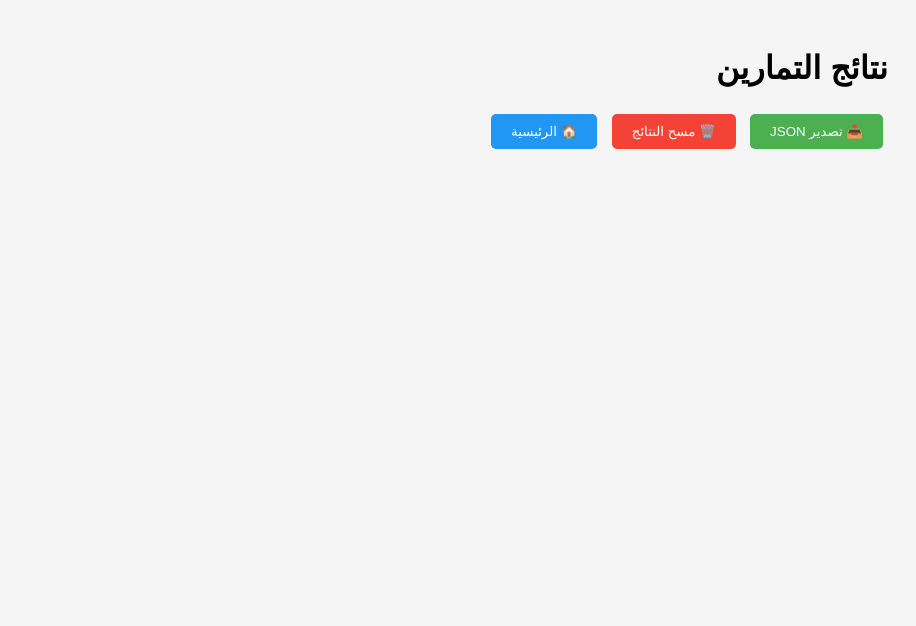
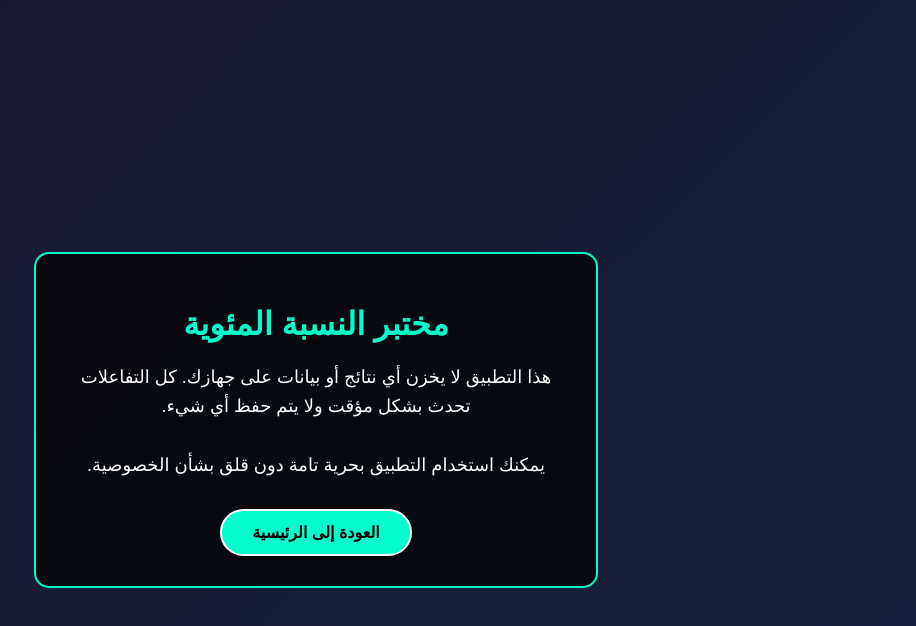
Before and after one commit to Zaen1993/Percentage-Lab, an Electron app: page export-results.html in a window 1200 px wide. Shown: the whole page, without its empty margins (284-1200 px from the left). Drawn offline with Linux system fonts and the light colour scheme.

Commit message:
Update export-results.html

```diff
--- a/export-results.html
+++ b/export-results.html
@@ -2,62 +2,67 @@
 <html lang="ar" dir="rtl">
 <head>
     <meta charset="UTF-8">
-    <title>تصدير النتائج</title>
-    <script src="save-results.js"></script>
+    <meta name="viewport" content="width=device-width, initial-scale=1.0">
+    <title>مختبر النسبة المئوية</title>
     <style>
-        body { font-family: Arial; padding: 20px; background: #f5f5f5; }
-        .result { border: 1px solid #ccc; padding: 10px; margin: 5px; background: white; border-radius: 5px; }
-        button { padding: 10px 20px; margin: 5px; cursor: pointer; border: none; border-radius: 5px; }
-        button:hover { opacity: 0.8; }
+        body {
+            font-family: Arial, sans-serif;
+            background: linear-gradient(135deg, #1a1a2e, #16213e);
+            color: white;
+            display: flex;
+            justify-content: center;
+            align-items: center;
+            height: 100vh;
+            margin: 0;
+            padding: 20px;
+            text-align: center;
+        }
+        .container {
+            background: rgba(0, 0, 0, 0.7);
+            padding: 30px;
+            border-radius: 15px;
+            border: 2px solid #00ffcc;
+            max-width: 500px;
+        }
+        h1 {
+            color: #00ffcc;
+            margin-bottom: 20px;
+        }
+        p {
+            font-size: 18px;
+            margin-bottom: 30px;
+            line-height: 1.6;
+        }
+        button {
+            background: #00ffcc;
+            color: #000;
+            border: none;
+            padding: 12px 30px;
+            border-radius: 25px;
+            font-size: 16px;
+            font-weight: bold;
+            cursor: pointer;
+            transition: all 0.3s;
+            border: 2px solid white;
+        }
+        button:hover {
+            background: #00ccaa;
+            transform: scale(1.05);
+        }
     </style>
 </head>
 <body>
-    <h1>نتائج التمارين</h1>
-    <button onclick="exportData()" style="background: #4CAF50; color: white;">📥 تصدير JSON</button>
-    <button onclick="clearData()" style="background: #f44336; color: white;">🗑️ مسح النتائج</button>
-    <button onclick="goHome()" style="background: #2196F3; color: white;">🏠 الرئيسية</button>
-    <div id="results"></div>
+    <div class="container">
+        <h1>مختبر النسبة المئوية</h1>
+        <p>هذا التطبيق لا يخزن أي نتائج أو بيانات على جهازك. كل التفاعلات تحدث بشكل مؤقت ولا يتم حفظ أي شيء.</p>
+        <p>يمكنك استخدام التطبيق بحرية تامة دون قلق بشأن الخصوصية.</p>
+        <button onclick="goHome()">العودة إلى الرئيسية</button>
+    </div>
 
     <script>
-        function loadResults() {
-            const results = getLocalResults();
-            const container = document.getElementById('results');
-            container.innerHTML = '';
-
-            if (results.length === 0) {
-                container.innerHTML = '<p>لا توجد نتائج بعد</p>';
-                return;
-            }
-
-            results.forEach(r => {
-                const div = document.createElement('div');
-                div.className = 'result';
-                div.innerHTML = `
-                    <strong>${r.exercise}</strong><br>
-                    النتيجة: ${r.score}%<br>
-                    الوقت: ${r.time} ثانية<br>
-                    التاريخ: ${new Date(r.date).toLocaleString('ar-EG')}
-                `;
-                container.appendChild(div);
-            });
-        }
-
-        function exportData() {
-            exportResults();
-        }
-
-        function clearData() {
-            if (confirm('هل تريد مسح جميع النتائج؟')) {
-                clearLocalResults();
-                loadResults();
-            }
-        }
-
         function goHome() {
             window.location.href = 'الرئيسية.html';
         }
-
-        loadResults();
     </script>
 </body>
 </html>
```
